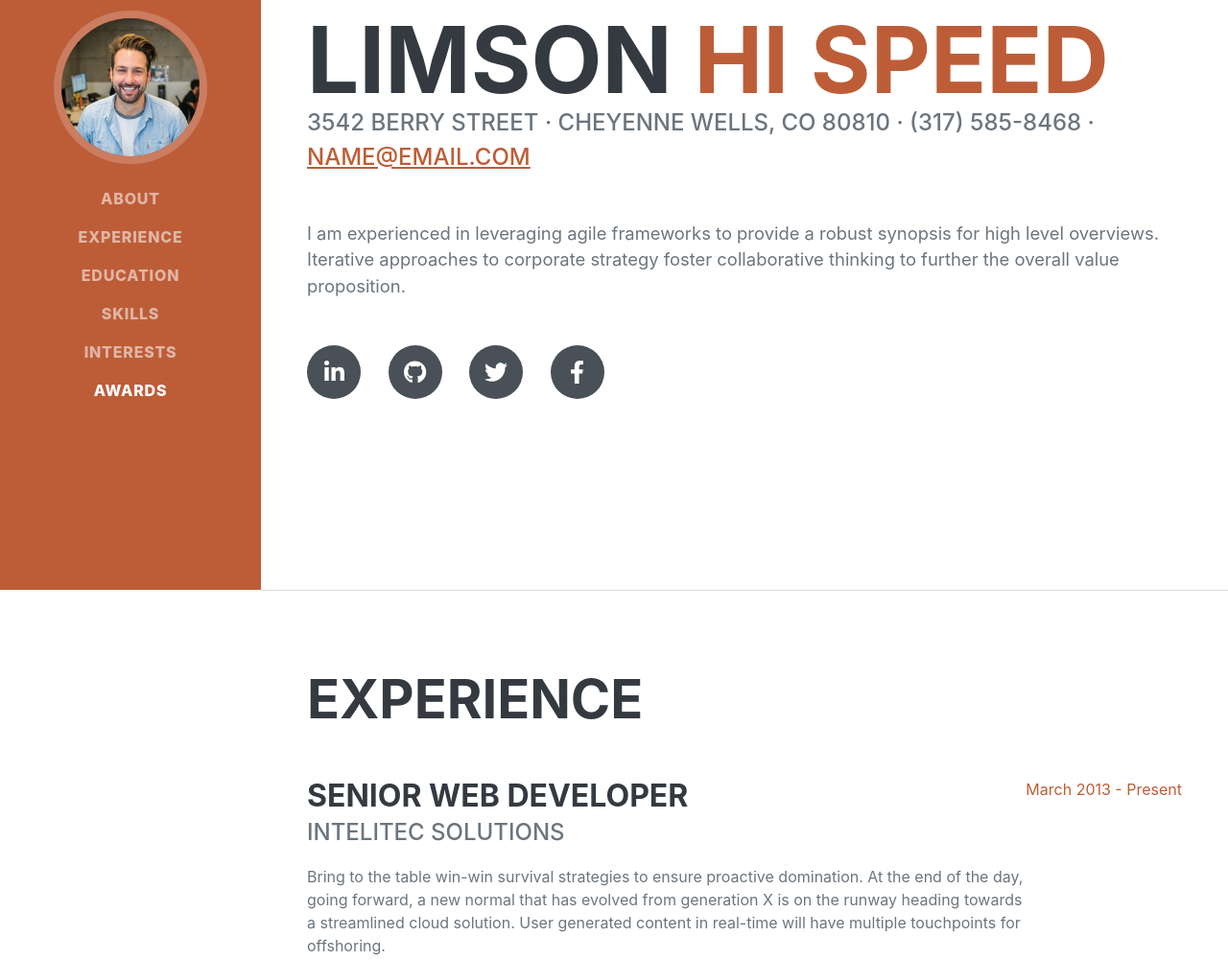
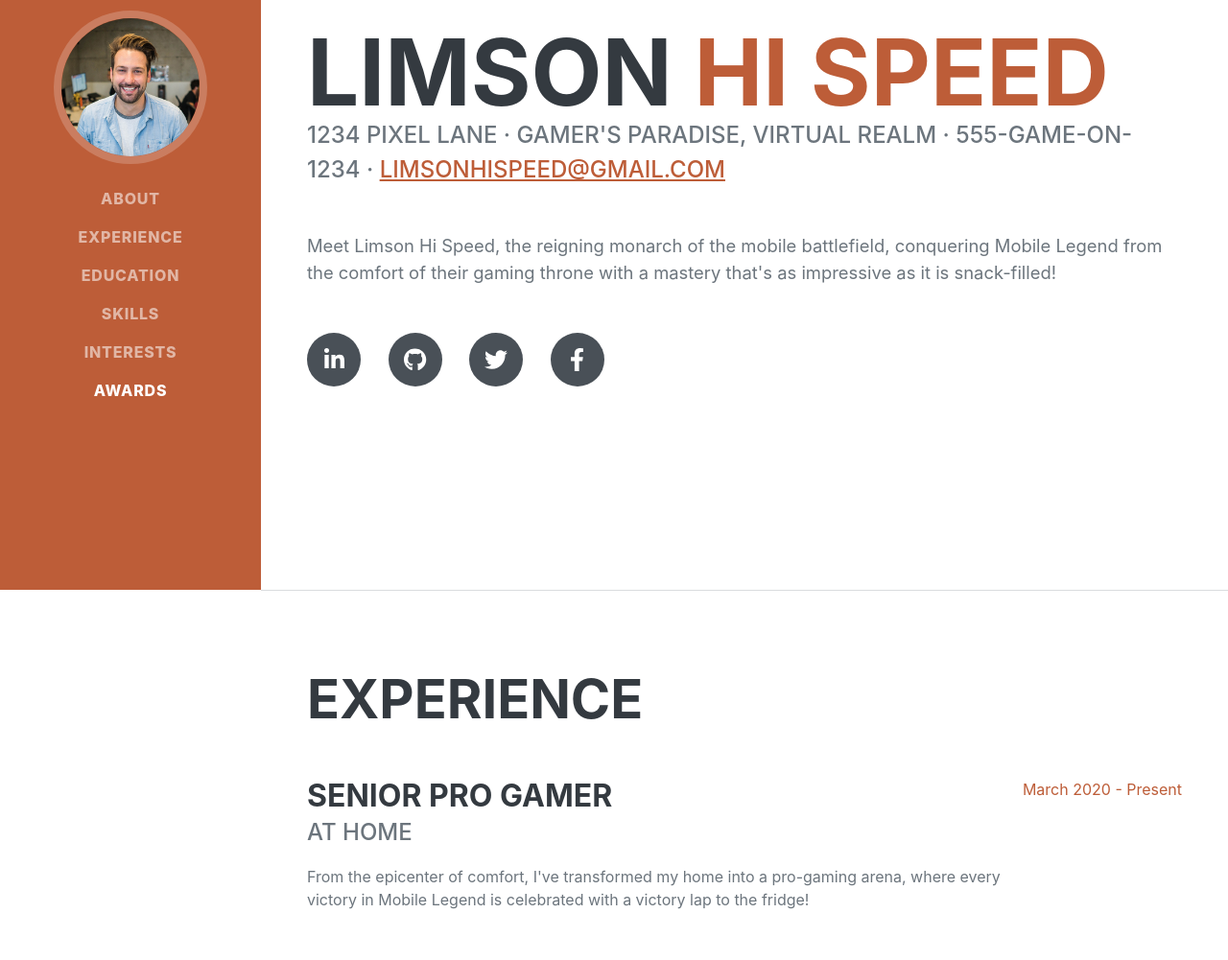
Before and after one commit to HitroRT/limsonhispeed, a plain HTML site: page index.html in a window 1280 px wide. Shown: the part 185-1186 px from the top of the page at 96% size. Drawn offline with nearby package versions, Linux system fonts and the light colour scheme; a web font is replaced by a local one.

Commit message:
new updates

```diff
--- a/index.html
+++ b/index.html
@@ -44,10 +44,11 @@
                         <span class="text-primary">Hi Speed</span>
                     </h1>
                     <div class="subheading mb-5">
-                        3542 Berry Street · Cheyenne Wells, CO 80810 · (317) 585-8468 ·
-                        <a href="mailto:name@email.com">name@email.com</a>
+
+                            1234 Pixel Lane · Gamer's Paradise, Virtual Realm · 555-Game-On-1234 ·
+                        <a href="mailto:limsonhispeed@gmail.com">limsonhispeed@gmail.com</a>
                     </div>
-                    <p class="lead mb-5">I am experienced in leveraging agile frameworks to provide a robust synopsis for high level overviews. Iterative approaches to corporate strategy foster collaborative thinking to further the overall value proposition.</p>
+                    <p class="lead mb-5">Meet Limson Hi Speed, the reigning monarch of the mobile battlefield, conquering Mobile Legend from the comfort of their gaming throne with a mastery that's as impressive as it is snack-filled!</p>
                     <div class="social-icons">
                         <a class="social-icon" href="#!"><i class="fab fa-linkedin-in"></i></a>
                         <a class="social-icon" href="#!"><i class="fab fa-github"></i></a>
@@ -63,11 +64,11 @@
                     <h2 class="mb-5">Experience</h2>
                     <div class="d-flex flex-column flex-md-row justify-content-between mb-5">
                         <div class="flex-grow-1">
-                            <h3 class="mb-0">Senior Web Developer</h3>
-                            <div class="subheading mb-3">Intelitec Solutions</div>
-                            <p>Bring to the table win-win survival strategies to ensure proactive domination. At the end of the day, going forward, a new normal that has evolved from generation X is on the runway heading towards a streamlined cloud solution. User generated content in real-time will have multiple touchpoints for offshoring.</p>
+                            <h3 class="mb-0">Senior Pro Gamer</h3>
+                            <div class="subheading mb-3">At home</div>
+                            <p>From the epicenter of comfort, I've transformed my home into a pro-gaming arena, where every victory in Mobile Legend is celebrated with a victory lap to the fridge!</p>
                         </div>
-                        <div class="flex-shrink-0"><span class="text-primary">March 2013 - Present</span></div>
+                        <div class="flex-shrink-0"><span class="text-primary">March 2020 - Present</span></div>
                     </div>
                     <div class="d-flex flex-column flex-md-row justify-content-between mb-5">
                         <div class="flex-grow-1">
@@ -102,10 +103,10 @@
                     <h2 class="mb-5">Education</h2>
                     <div class="d-flex flex-column flex-md-row justify-content-between mb-5">
                         <div class="flex-grow-1">
-                            <h3 class="mb-0">University of Colorado Boulder</h3>
-                            <div class="subheading mb-3">Bachelor of Science</div>
-                            <div>Computer Science - Web Development Track</div>
-                            <p>GPA: 3.23</p>
+                            <h3 class="mb-0">University of Digital Domination</h3>
+                            <div class="subheading mb-3">Bachelor of Gaming Sciences</div>
+                            <div>Gaming Science - Joystick Jousting</div>
+                            <p>GPA: 4.0 Thumbs Up! 🎮👍</p>
                         </div>
                         <div class="flex-shrink-0"><span class="text-primary">August 2006 - May 2010</span></div>
                     </div>
```
